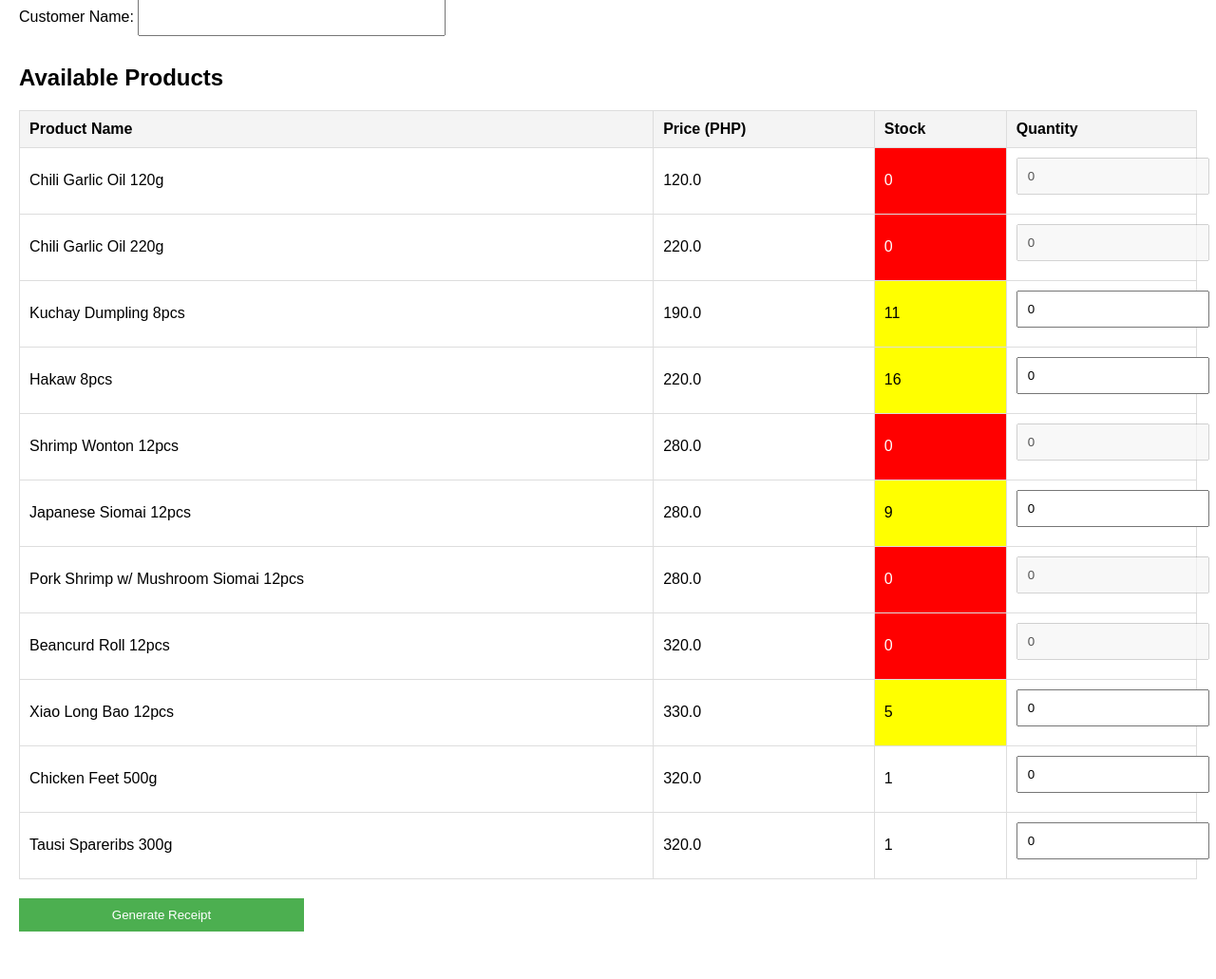
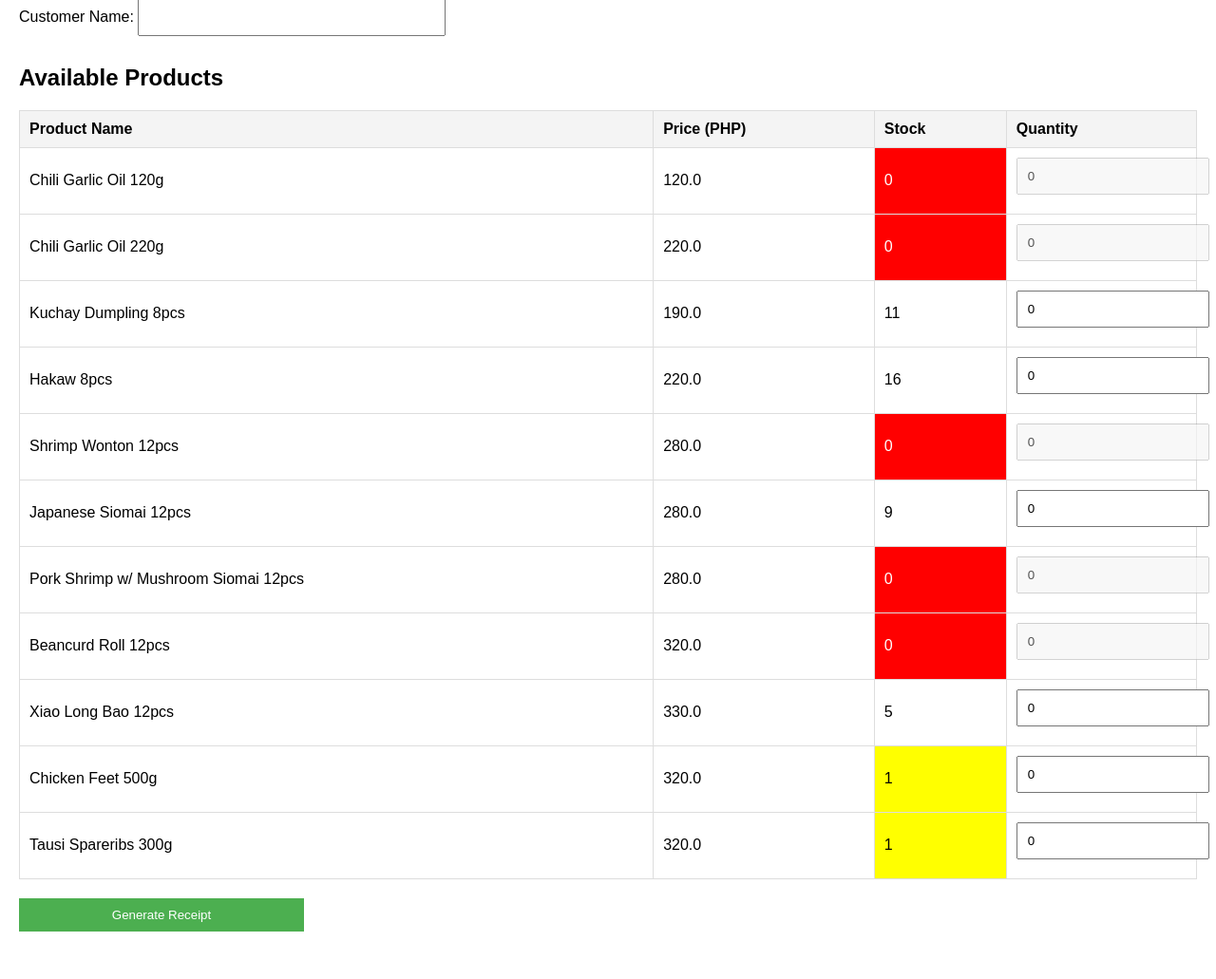
Before and after one commit to AChua96/receipt-generator-webapp, a Flask app: page / in a window 1280 px wide. Shown: the part 81-1112 px from the top of the page at 95% size. Run offline with Flask 3, Linux system fonts and the light colour scheme.

Commit message:
Update index.html

```diff
--- a/templates/index.html
+++ b/templates/index.html
@@ -97,7 +97,7 @@
                 <tr>
                     <td>{{ product }}</td>
                     <td>{{ details.price }}</td>
-                    <td class="{% if details.stock == 0 %}stock-low{% elif details.stock >= 2 %}stock-medium{% endif %}">
+                    <td class="{% if details.stock == 0 %}stock-low{% elif details.stock <= 2 %}stock-medium{% endif %}">
                         {{ details.stock }}
                     </td>
                     <td>
```
